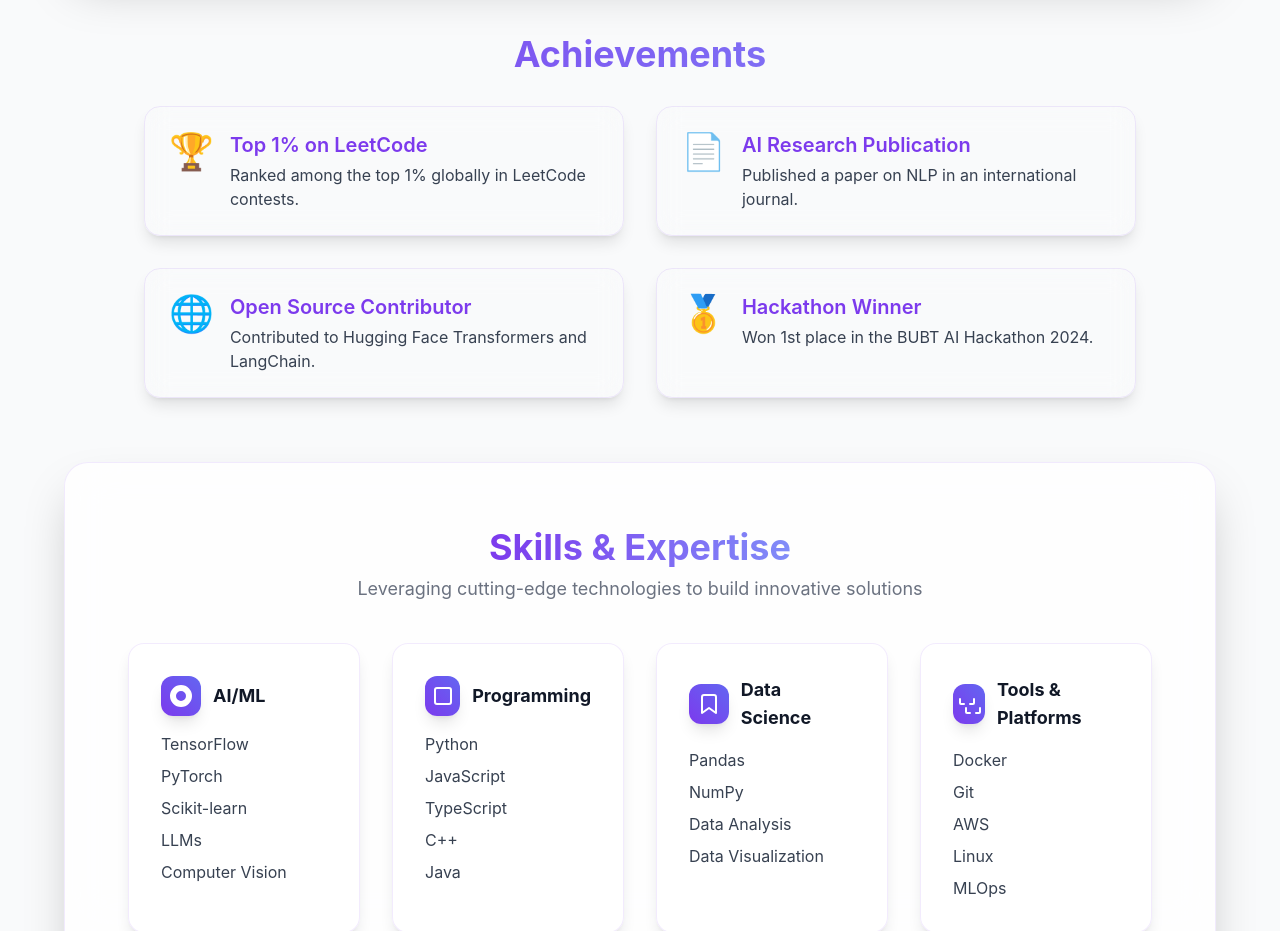
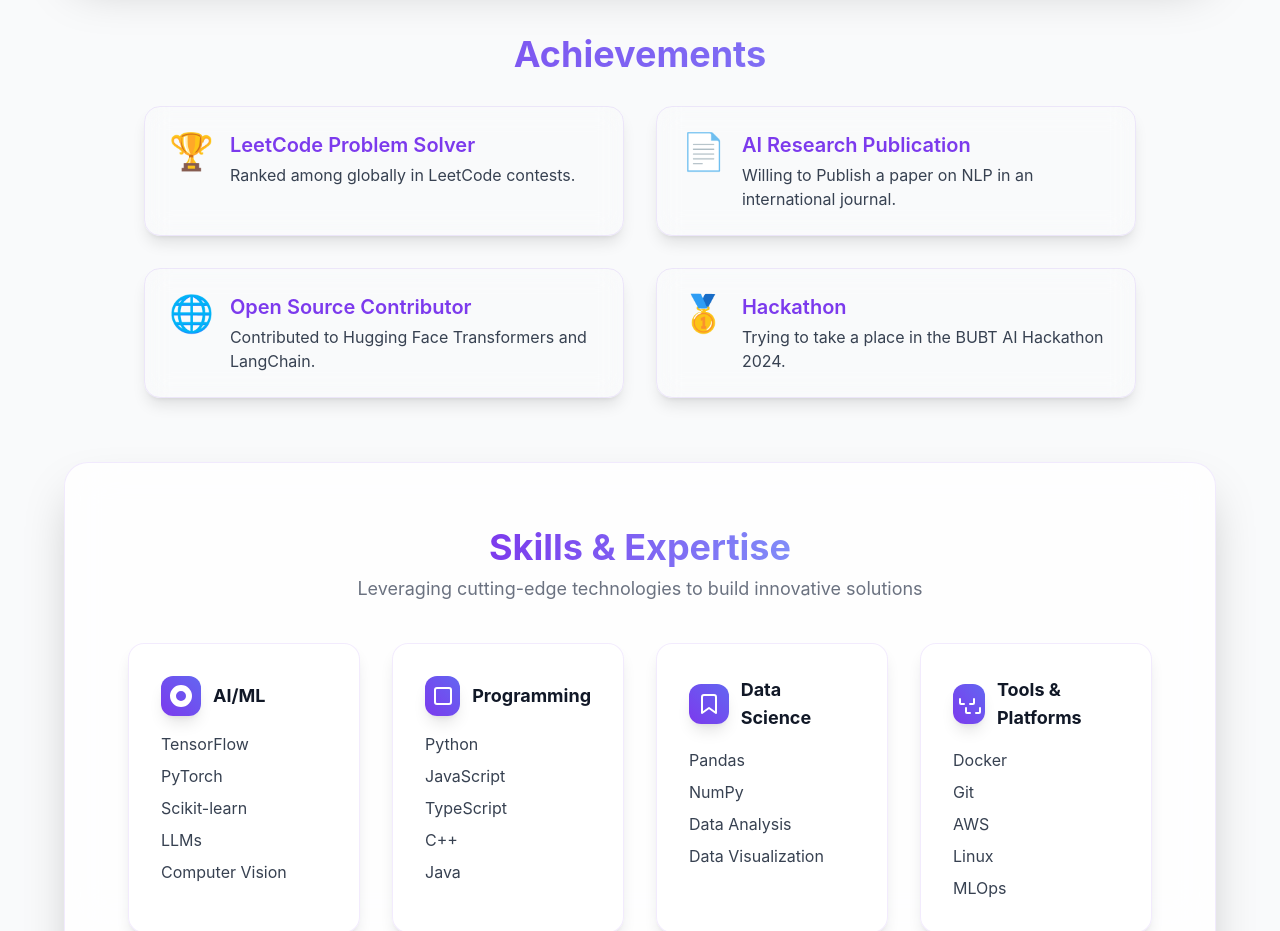
Before and after one commit to aminul01-g/aminul01-g.github.io, a React (Create React App) app: page / in a window 1280 px wide. Shown: the part 1320-2251 px from the top of the page. Built offline with nearby package versions, Linux system fonts and the light colour scheme.

Commit message:
update about page content and acivments

```diff
--- a/src/components/Achievements.tsx
+++ b/src/components/Achievements.tsx
@@ -2,13 +2,13 @@ import React from 'react';
 
 const achievements = [
   {
-    title: 'Top 1% on LeetCode',
-    description: 'Ranked among the top 1% globally in LeetCode contests.',
+    title: 'LeetCode Problem Solver',
+    description: 'Ranked among globally in LeetCode contests.',
     icon: '🏆',
   },
   {
     title: 'AI Research Publication',
-    description: 'Published a paper on NLP in an international journal.',
+    description: 'Willing to Publish a paper on NLP in an international journal.',
     icon: '📄',
   },
   {
@@ -17,8 +17,8 @@ const achievements = [
     icon: '🌐',
   },
   {
-    title: 'Hackathon Winner',
-    description: 'Won 1st place in the BUBT AI Hackathon 2024.',
+    title: 'Hackathon',
+    description: 'Trying to take a place in the BUBT AI Hackathon 2024.',
     icon: '🥇',
   },
 ];
--- a/src/pages/About.tsx
+++ b/src/pages/About.tsx
@@ -425,11 +425,11 @@ export default function About(): React.ReactElement {
           </div>
           <ul className="list-disc list-inside text-gray-700 ml-2 dark:text-gray-200">
             <li>
-              Designed and maintained automated{' '}
+              Analyzed large datasets to{' '}
               <span className="text-indigo-500 font-semibold dark:text-indigo-300">
-                ETL pipelines
+                extract insights
               </span>{' '}
-              for high-volume medical datasets.
+              using Python, NumPy, and Pandas.
             </li>
             <li>
               Supported predictive analytics and data preprocessing using{' '}
```
